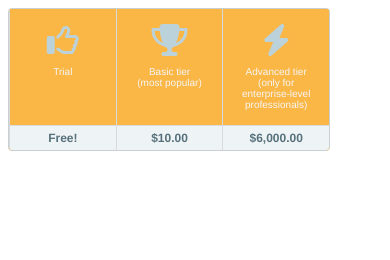
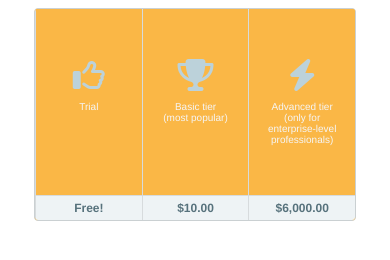
Before and after one commit to Kenzie-Academy-Brasil-Developers/noturno-cartas-flexbox-LucasTakeoMori, a plain HTML site: page index.html in a window 390 px wide. Drawn offline with Linux system fonts and the light colour scheme.

Commit message:
Ajustar margin para centralizar

```diff
--- a/src/cards.css
+++ b/src/cards.css
@@ -20,7 +20,7 @@ html {
 
 .card__description {
   /* display, flex-direction, justify-content, align-items */
-  padding: 15px 0px;
+  padding: 50px 0px;
   display: flex;
   flex-direction: column;
   justify-content: flex-start;
@@ -53,7 +53,8 @@ html {
   overflow: hidden;
   display: flex;
   max-width: 710px;
-  transition: width 1sg;
+  margin-left: auto;
+  margin-right: auto;
 
 }
 
@@ -77,7 +78,7 @@ html {
 
   }
 
-  @media (max-width: 800px)
+  @media (max-width: 360px)
   {
       div {
           background-color: #FAB746;
@@ -100,3 +101,26 @@ html {
       }
 
   }
+  @media (max-width: 1024px)
+  {
+      div {
+          background-color: #FAB746;
+      }
+      .cardGroup {
+          /* display */
+          border: 1px solid #CAD0D2;
+          border-radius: 4px;
+          overflow: hidden;
+          display: flex;
+          max-width: 320px;
+
+      }
+      .card_price,
+      .card__descriptionText
+      {
+          font-size: 10px;
+          color: whitesmoke;
+
+      }
+
+  }
```
